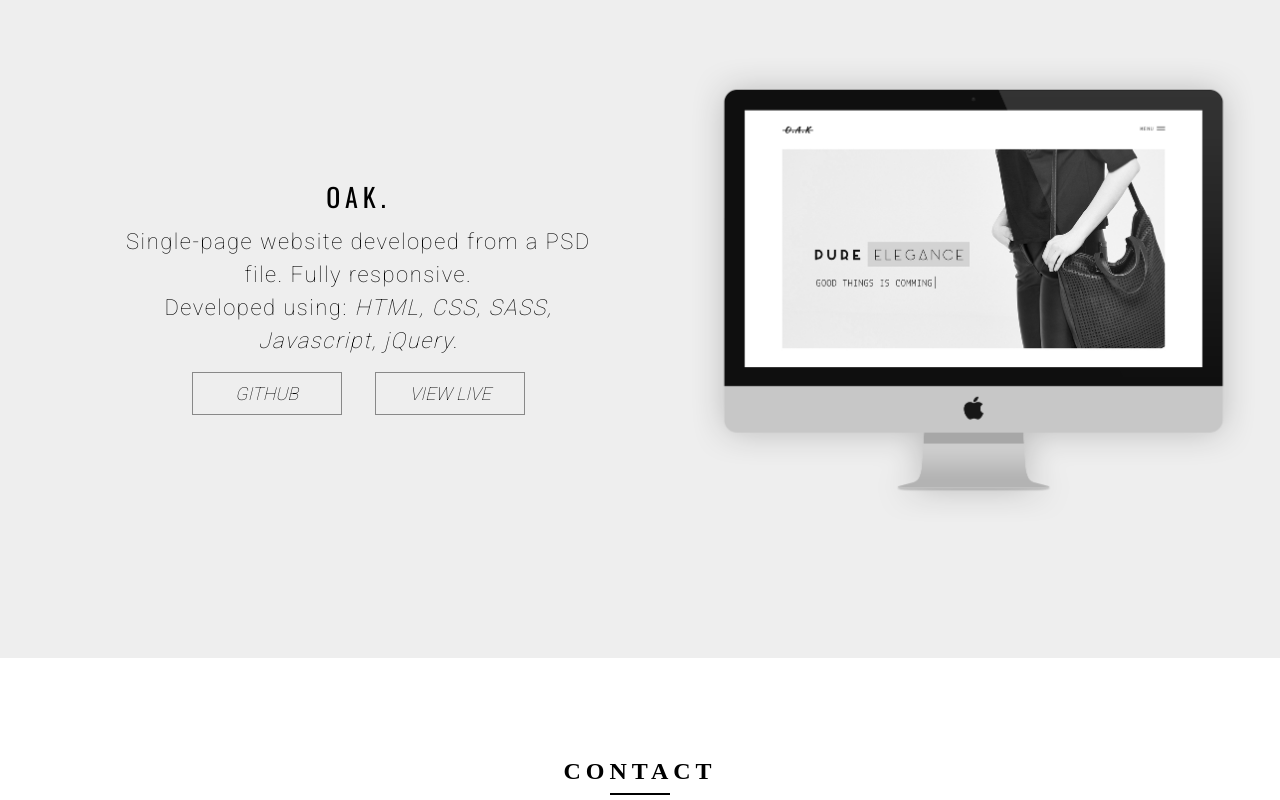
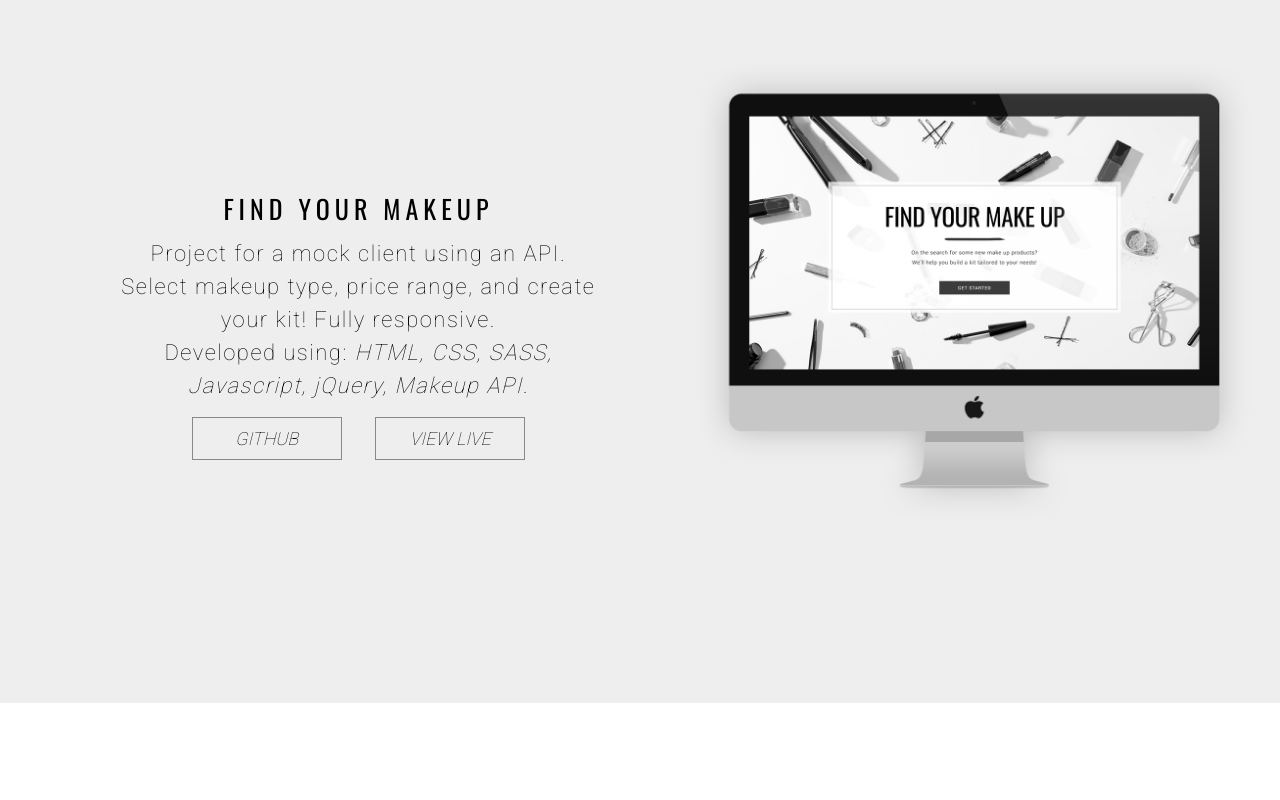
Before and after one commit to meaganpau/hackeryou-week1, a plain HTML site: page index.html in a window 1280 px wide. Shown: the part 3718-4518 px from the top of the page. Drawn offline with nearby package versions, Linux system fonts and the light colour scheme.

Commit message:
replace oak with makeup

```diff
--- a/index.html
+++ b/index.html
@@ -6,7 +6,8 @@
 		<link rel="stylesheet" type="text/css" href="styles/style.css">
 		<link rel="stylesheet" href="styles/devicons.min.css">
 		<link rel="stylesheet" href="styles/font-awesome.min.css">
-		<link href="https://fonts.googleapis.com/css?family=Oswald:300,400|Roboto:100|Martel:200" rel="stylesheet">
+		<link href="https://fonts.googleapis.com/css?family=Oswald:300,400|Roboto:100|Martel:200|Crimson+Text:700" rel="stylesheet">
+
 		<script>
 		  (function(i,s,o,g,r,a,m){i['GoogleAnalyticsObject']=r;i[r]=i[r]||function(){
 		  (i[r].q=i[r].q||[]).push(arguments)},i[r].l=1*new Date();a=s.createElement(o),
@@ -175,13 +176,13 @@
 				</div>
 				<div class="project clearfix" id="project4">
 					<div class="project__image">
-						<a href="oak" target="_blank"><img src="images/oak.png" alt="FLOWIE." title="oak."></a>
+						<a href="makeup" target="_blank"><img src="images/makeup.png" alt="FLOWIE." title="Find your makeup!"></a>
 					</div>
 					<div class="project__info">
-						<h3>Oak.</h3>
-						<p>Single-page website developed from a PSD file. Fully responsive.</p>
-						<p>Developed using: <span>HTML, CSS, SASS, Javascript, jQuery.</span></p>
-						<a href="http://github.com/meaganpau/oak/" target="_blank"><button>Github</button></a>
+						<h3>Find Your Makeup</h3>
+						<p>Project for a mock client using an API. Select makeup type, price range, and create your kit! Fully responsive.</p>
+						<p>Developed using: <span>HTML, CSS, SASS, Javascript, jQuery, Makeup API.</span></p>
+						<a href="http://github.com/meaganpau/makeup/" target="_blank"><button>Github</button></a>
 						<a href="oak" target="_blank"><button>View Live</button></a>
 					</div>
 				</div>
```
Also changed, not shown: images/makeup.png (added).
